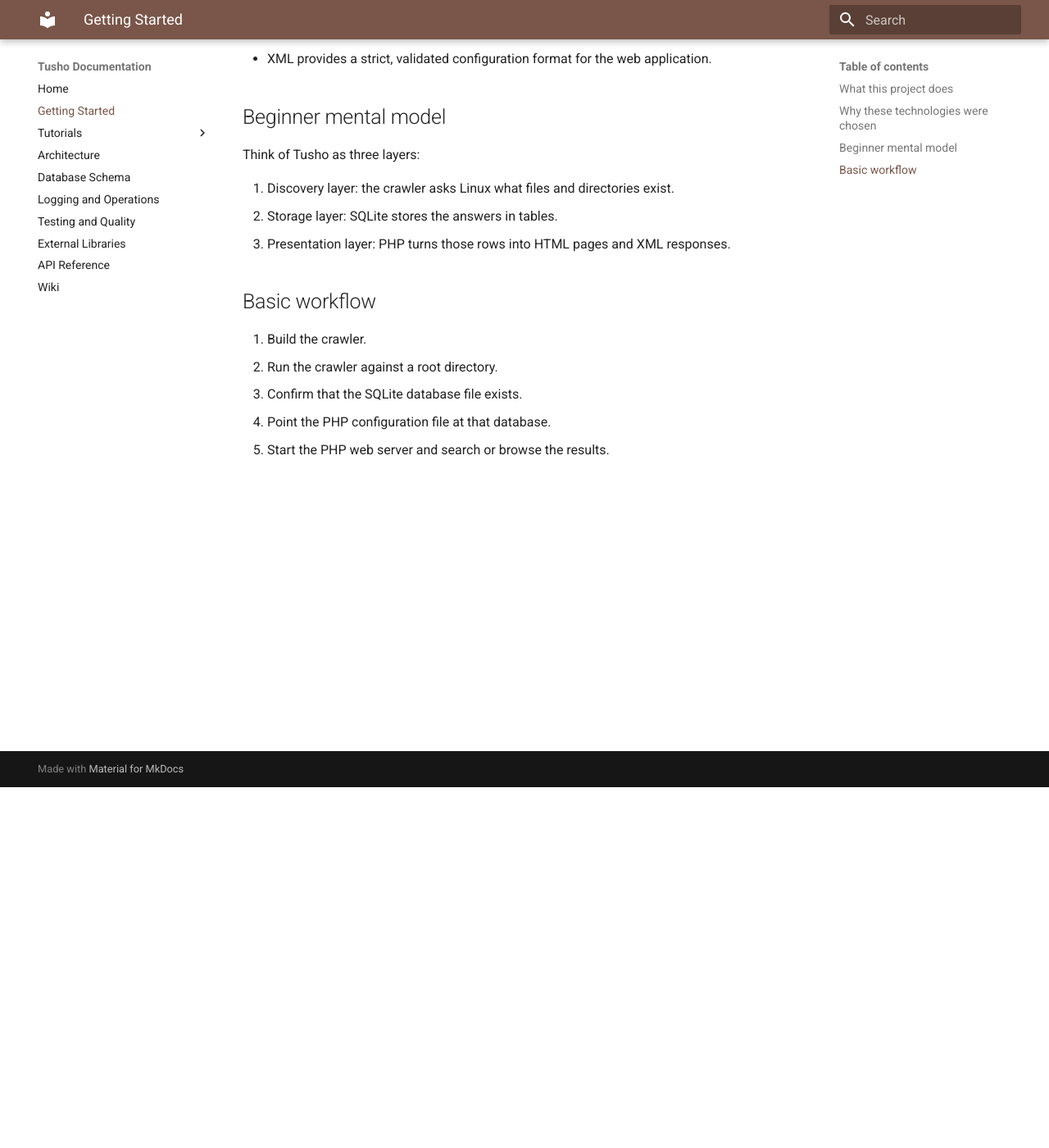
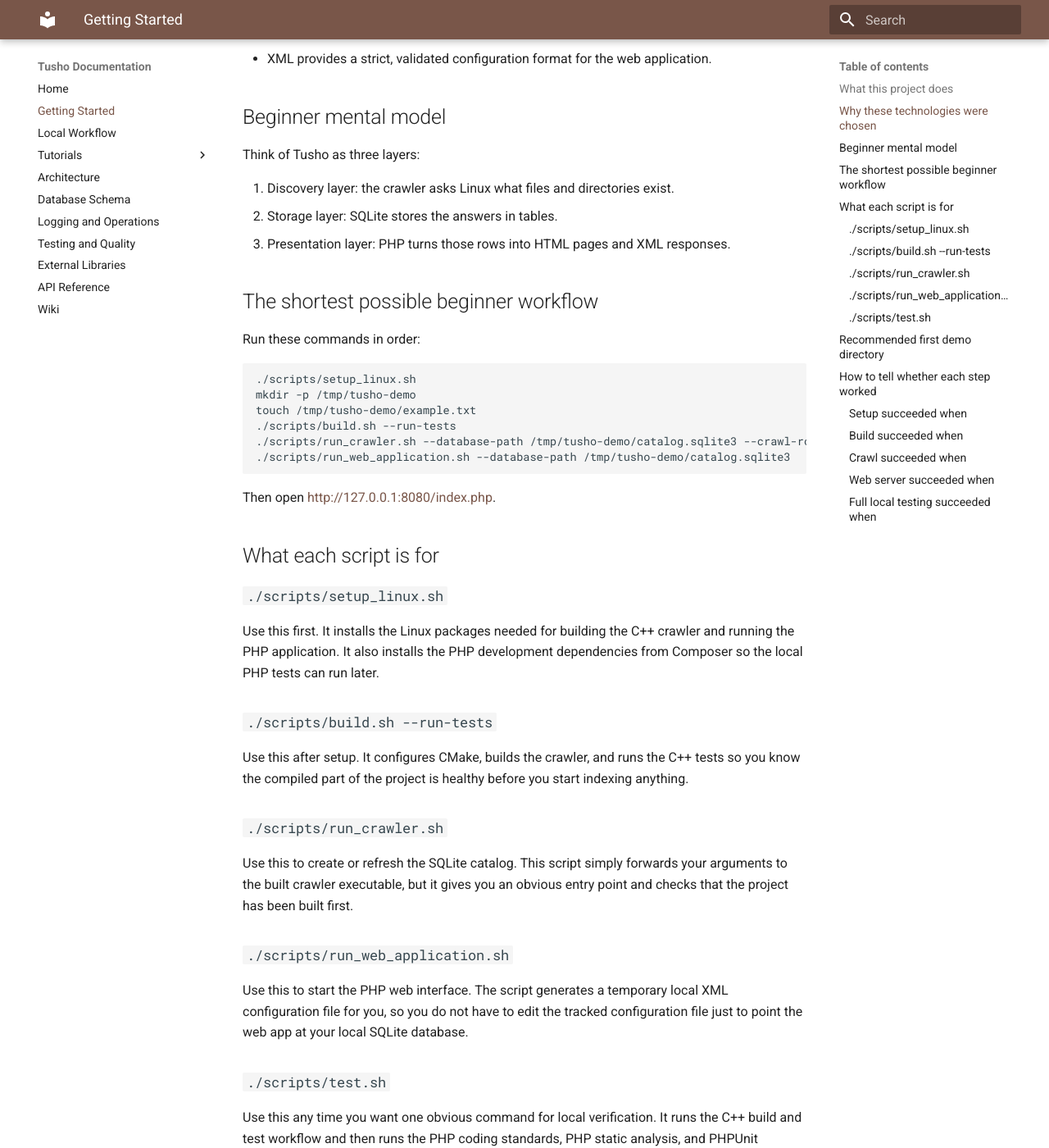
Before and after one commit to gedrocht/Tusho, an MkDocs documentation site: the page built from docs/getting-started.md, in a window 1280 px wide and 1400 px high, scrolled down 440 px. Shown: the whole window at 82% size. Built offline with MkDocs 1.6.1 and Material for MkDocs 9.7.7, drawn with Linux system fonts in a browser that asks for light colours; some of the changed text lies outside the part shown.

Commit message:
docs: simplify beginner setup and local workflows

````diff
--- a/docs/getting-started.md
+++ b/docs/getting-started.md
@@ -19,10 +19,90 @@ Think of Tusho as three layers:
 2. Storage layer: SQLite stores the answers in tables.
 3. Presentation layer: PHP turns those rows into HTML pages and XML responses.
 
-## Basic workflow
+## The shortest possible beginner workflow
 
-1. Build the crawler.
-2. Run the crawler against a root directory.
-3. Confirm that the SQLite database file exists.
-4. Point the PHP configuration file at that database.
-5. Start the PHP web server and search or browse the results.
+Run these commands in order:
+
+```bash
+./scripts/setup_linux.sh
+mkdir -p /tmp/tusho-demo
+touch /tmp/tusho-demo/example.txt
+./scripts/build.sh --run-tests
+./scripts/run_crawler.sh --database-path /tmp/tusho-demo/catalog.sqlite3 --crawl-root /tmp/tusho-demo --log-file-path /tmp/tusho-demo/crawler.jsonl --rebuild-database
+./scripts/run_web_application.sh --database-path /tmp/tusho-demo/catalog.sqlite3
+```
+
+Then open [http://127.0.0.1:8080/index.php](http://127.0.0.1:8080/index.php).
+
+## What each script is for
+
+### `./scripts/setup_linux.sh`
+
+Use this first. It installs the Linux packages needed for building the C++
+crawler and running the PHP application. It also installs the PHP development
+dependencies from Composer so the local PHP tests can run later.
+
+### `./scripts/build.sh --run-tests`
+
+Use this after setup. It configures CMake, builds the crawler, and runs the C++
+tests so you know the compiled part of the project is healthy before you start
+indexing anything.
+
+### `./scripts/run_crawler.sh`
+
+Use this to create or refresh the SQLite catalog. This script simply forwards
+your arguments to the built crawler executable, but it gives you an obvious
+entry point and checks that the project has been built first.
+
+### `./scripts/run_web_application.sh`
+
+Use this to start the PHP web interface. The script generates a temporary local
+XML configuration file for you, so you do not have to edit the tracked
+configuration file just to point the web app at your local SQLite database.
+
+### `./scripts/test.sh`
+
+Use this any time you want one obvious command for local verification. It runs
+the C++ build and test workflow and then runs the PHP coding standards, PHP
+static analysis, and PHPUnit commands.
+
+## Recommended first demo directory
+
+For a first run, use a small directory under `/tmp` so the results stay easy to
+inspect:
+
+```bash
+mkdir -p /tmp/tusho-demo
+touch /tmp/tusho-demo/example.txt
+mkdir -p /tmp/tusho-demo/folder
+```
+
+## How to tell whether each step worked
+
+### Setup succeeded when
+
+- the script finishes without an error message
+- `composer install` completes
+- the script prints the next-step commands
+
+### Build succeeded when
+
+- the script prints `Build completed successfully.`
+- the crawler exists at `./build/tusho_crawler`
+- the C++ test run finishes with all tests passing
+
+### Crawl succeeded when
+
+- the SQLite file exists at the path you supplied with `--database-path`
+- the log file exists at the path you supplied with `--log-file-path`
+- the crawler prints JSON log lines describing the scan
+
+### Web server succeeded when
+
+- the script prints a local URL such as `http://127.0.0.1:8080`
+- opening that address in a browser shows the Tusho home page
+
+### Full local testing succeeded when
+
+- `./scripts/test.sh` finishes without stopping
+- the final line says `All local tests completed successfully.`
--- /dev/null
+++ b/docs/local-workflow.md
@@ -0,0 +1,60 @@
+# Local Workflow
+
+This page is the simplest possible checklist for a complete beginner who wants
+to install prerequisites, build the project, run the crawler, start the web
+application, and then test the whole repository.
+
+## One-command summary for each phase
+
+1. Install prerequisites: `./scripts/setup_linux.sh`
+2. Build and run the C++ tests: `./scripts/build.sh --run-tests`
+3. Run the crawler: `./scripts/run_crawler.sh --database-path /tmp/tusho-demo/catalog.sqlite3 --crawl-root /tmp/tusho-demo --log-file-path /tmp/tusho-demo/crawler.jsonl --rebuild-database`
+4. Start the web application: `./scripts/run_web_application.sh --database-path /tmp/tusho-demo/catalog.sqlite3`
+5. Run all local tests: `./scripts/test.sh`
+
+## Copy-and-paste beginner walkthrough
+
+```bash
+./scripts/setup_linux.sh
+mkdir -p /tmp/tusho-demo
+touch /tmp/tusho-demo/example.txt
+mkdir -p /tmp/tusho-demo/folder
+./scripts/build.sh --run-tests
+./scripts/run_crawler.sh --database-path /tmp/tusho-demo/catalog.sqlite3 --crawl-root /tmp/tusho-demo --log-file-path /tmp/tusho-demo/crawler.jsonl --rebuild-database
+./scripts/run_web_application.sh --database-path /tmp/tusho-demo/catalog.sqlite3
+```
+
+Open [http://127.0.0.1:8080/index.php](http://127.0.0.1:8080/index.php) in a
+browser after the last command starts the PHP server.
+
+## What each result file means
+
+- `/tmp/tusho-demo/catalog.sqlite3`: the SQLite database created by the crawler
+- `/tmp/tusho-demo/crawler.jsonl`: the crawler log file in JSON Lines format
+- `/tmp/tusho-demo/web-application.jsonl`: the web application request log file
+
+## If you only want to re-run the tests later
+
+```bash
+./scripts/test.sh
+```
+
+## If you prefer raw commands instead of helper scripts
+
+If you use the raw PHP server command, remember that the web app must still
+know which XML configuration file to load. The helper script handles that
+automatically. The manual path expects either an edited
+`web/config/application_configuration.xml` file or a
+`TUSHO_WEB_CONFIGURATION_PATH` environment variable that points at a local XML
+configuration file.
+
+```bash
+cmake -S . -B build -G Ninja -DTUSHO_BUILD_TESTS=ON
+cmake --build build
+ctest --test-dir build --output-on-failure
+composer install
+composer run lint:php
+composer run analyse:php
+composer run test:php
+php -S 127.0.0.1:8080 -t web/public
+```
--- a/docs/tutorials/first-crawl.md
+++ b/docs/tutorials/first-crawl.md
@@ -5,8 +5,7 @@ This tutorial walks through a first small scan so you can understand what the cr
 ## Step 1: Build the crawler
 
 ```bash
-cmake -S . -B build -G Ninja -DTUSHO_BUILD_TESTS=ON
-cmake --build build
+./scripts/build.sh --run-tests
 ```
 
 ## Step 2: Choose a safe starting directory
@@ -22,7 +21,7 @@ mkdir -p /tmp/tusho-demo/folder
 ## Step 3: Run the crawler
 
 ```bash
-./build/tusho_crawler \
+./scripts/run_crawler.sh \
   --database-path /tmp/tusho-demo/catalog.sqlite3 \
   --crawl-root /tmp/tusho-demo \
   --log-file-path /tmp/tusho-demo/crawler.jsonl \
--- a/mkdocs.yml
+++ b/mkdocs.yml
@@ -9,6 +9,7 @@ theme:
 nav:
   - Home: index.md
   - Getting Started: getting-started.md
+  - Local Workflow: local-workflow.md
   - Tutorials:
       - First Crawl: tutorials/first-crawl.md
       - Web Search: tutorials/web-search.md
````
Also changed, not shown: README.md (+81 -29 lines), docs/index.md (+7 -5 lines), docs/tutorials/web-search.md (+4 -2 lines), 5 other files.
